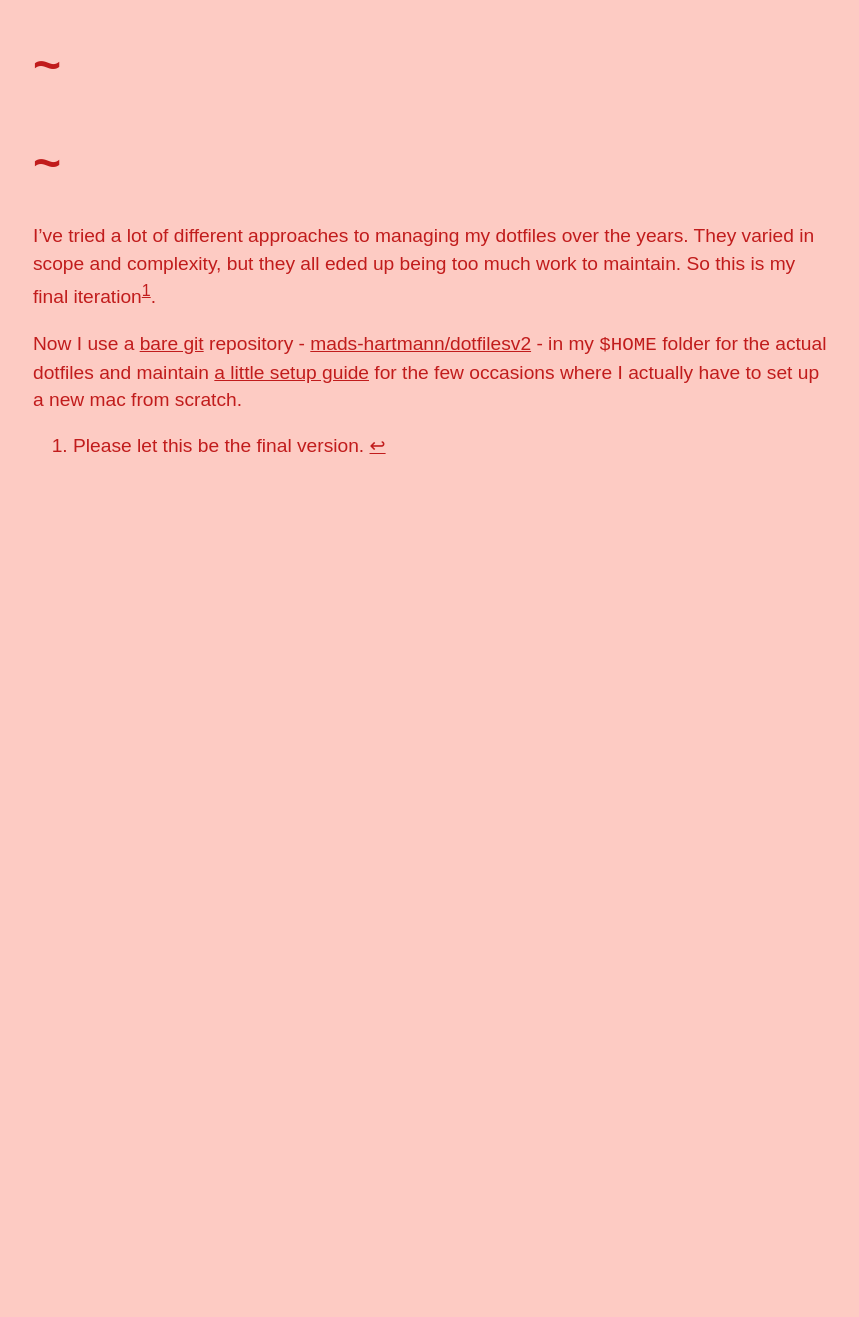
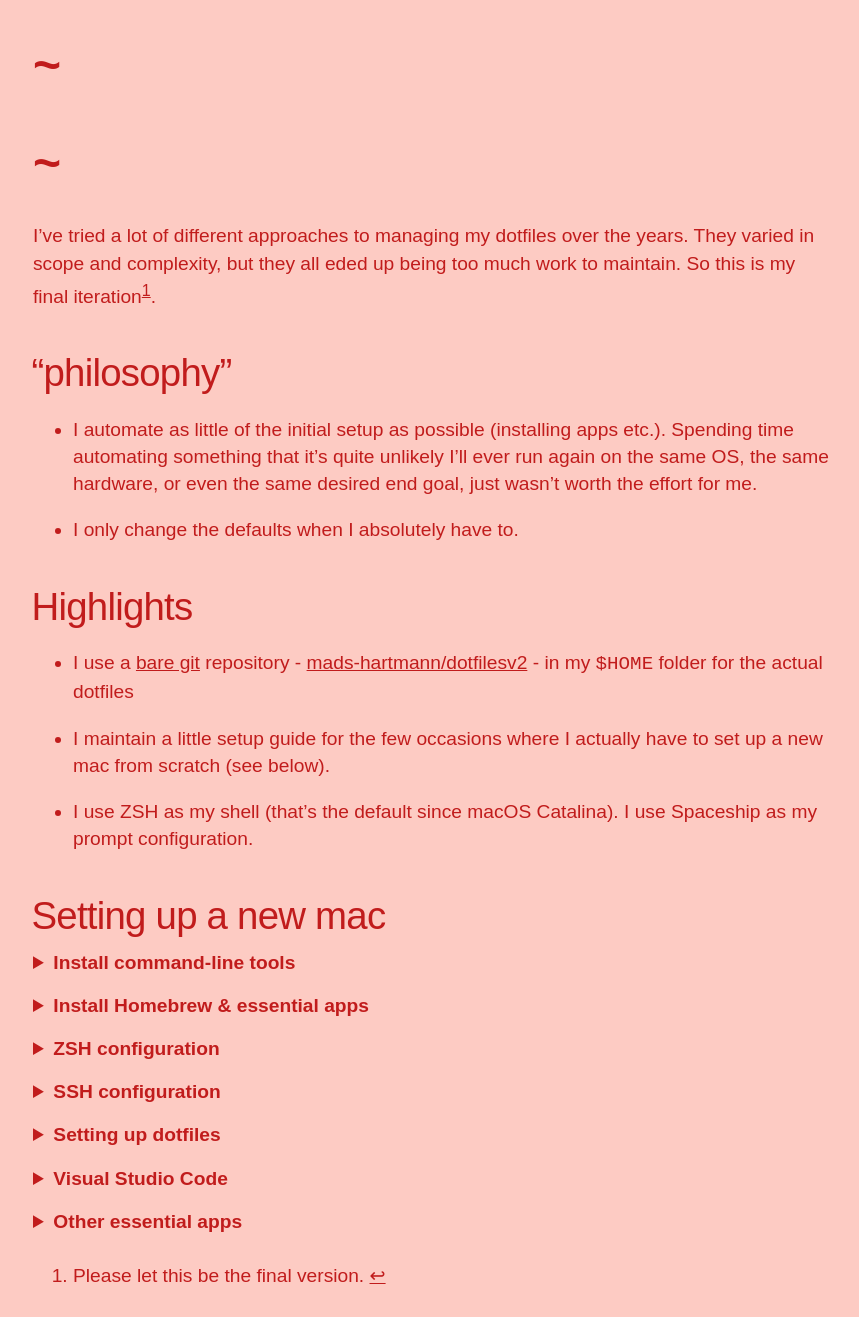
Before and after one commit to mads-hartmann/computer.mads-hartmann.com, a Jekyll site: the page built from computer.mads-hartmann.com/index.md, in a window 1280 px wide. Shown: the whole page, without its empty margins (207-1066 px from the left). Built offline with Jekyll 4.4.1, drawn with Linux system fonts in a browser that asks for light colours; some web fonts are replaced; our own code applies the rules of GitHub Pages for plain Markdown files; before the commit the page ends 900 px from its top, so only the background shows below that.

Commit message:
Move setup guide to index and add "philosophy" section

```diff
--- a/computer.mads-hartmann.com/index.md
+++ b/computer.mads-hartmann.com/index.md
@@ -6,6 +6,27 @@ title: ~
 
 I've tried a lot of different approaches to managing my dotfiles over the years. They varied in scope and complexity, but they all eded up being too much work to maintain. So this is my final iteration[^1].
 
-Now I use a [bare git](https://git-scm.com/docs/git-clone#Documentation/git-clone.txt---bare) repository - [mads-hartmann/dotfilesv2](https://github.com/mads-hartmann/dotfilesv2) - in my `$HOME` folder for the actual dotfiles and maintain [a little setup guide](/setting-up-a-new-mac) for the few occasions where I actually have to set up a new mac from scratch.
+## "philosophy"
+
+- I automate as little of the initial setup as possible (installing apps etc.). Spending time automating something that it's quite unlikely I'll ever run again on the same OS, the same hardware, or even the same desired end goal, just wasn't worth the effort for me.
+
+- I only change the defaults when I absolutely have to.
+
+## Highlights
+
+- I use a [bare git](https://git-scm.com/docs/git-clone#Documentation/git-clone.txt---bare) repository - [mads-hartmann/dotfilesv2](https://github.com/mads-hartmann/dotfilesv2) - in my `$HOME` folder for the actual dotfiles
+
+- I maintain a little setup guide for the few occasions where I actually have to set up a new mac from scratch (see below).
+
+- I use ZSH as my shell (that's the default since macOS Catalina). I use Spaceship as my prompt configuration.
+
+## Setting up a new mac
+
+{% for step in site.setup_steps %}
+  <details>
+    <summary>{{step.title}}</summary>
+    {{step.content | markdownify }}
+  </details>
+{% endfor %}
 
 [^1]: Please let this be the final version.
```
Also changed, not shown: computer.mads-hartmann.com/setting-up-a-new-mac.md (deleted, +0 -12 lines).
